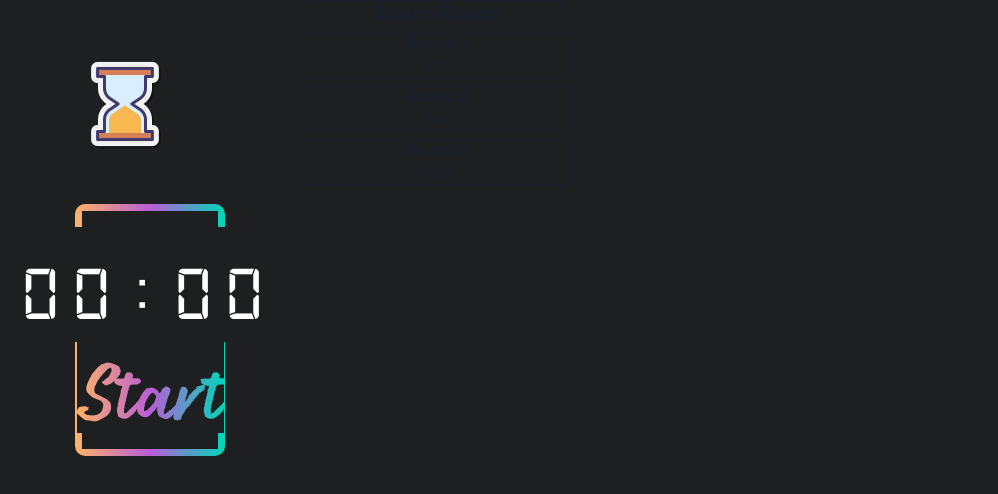
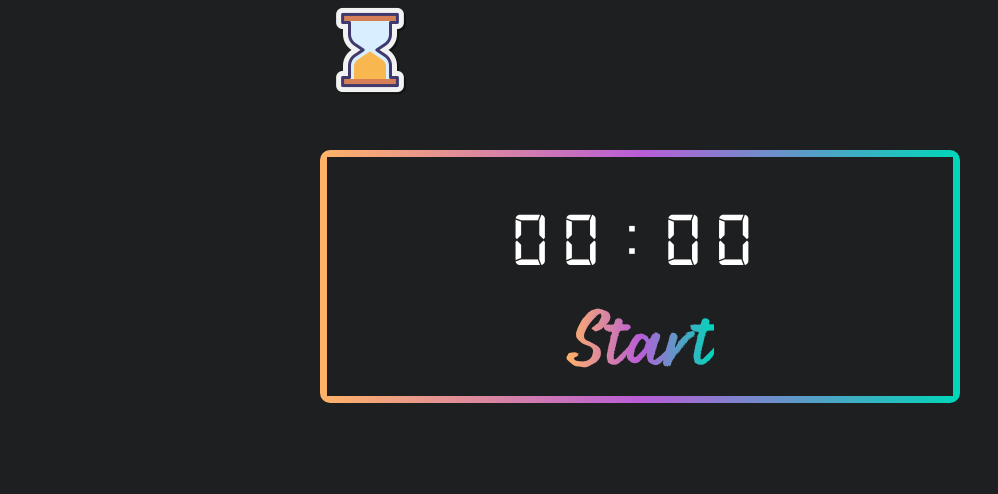
Before and after one commit to jagroshansingh/BullsEye-Game, a React (Create React App) app in the folder frontend/: page / in a window 1280 px wide. Shown: the top 494 px of the page, without its empty margins (0-998 px from the left). Built offline with nearby package versions, Linux system fonts and the light colour scheme.

Commit message:
Frontend Added

```diff
--- a/frontend/src/App.tsx
+++ b/frontend/src/App.tsx
@@ -1,24 +1,14 @@
-
-import React from 'react';
-import logo from './logo.svg';
-import './App.css';
-import { GamePage } from './Pages/GamePage';
-import { ScoreBoard } from './Components/ScoreBoard';
-import { Box, HStack } from '@chakra-ui/react';
-
+import React from "react";
+import logo from "./logo.svg";
+import "./App.css";
+import { GamePage } from "./Pages/GamePage";
+import { ScoreBoard } from "./Components/ScoreBoard";
+import { Box, HStack } from "@chakra-ui/react";
 
 function App() {
   return (
     <div className="App">
-
-      <HStack>
-      <Box>
-      <GamePage/>
-      </Box>
-      <Box w={'20%'} h={'70vh'} border={'1px'}>
-      <ScoreBoard/>
-      </Box>
-      </HStack>
+      <GamePage />
     </div>
   );
 }
```
